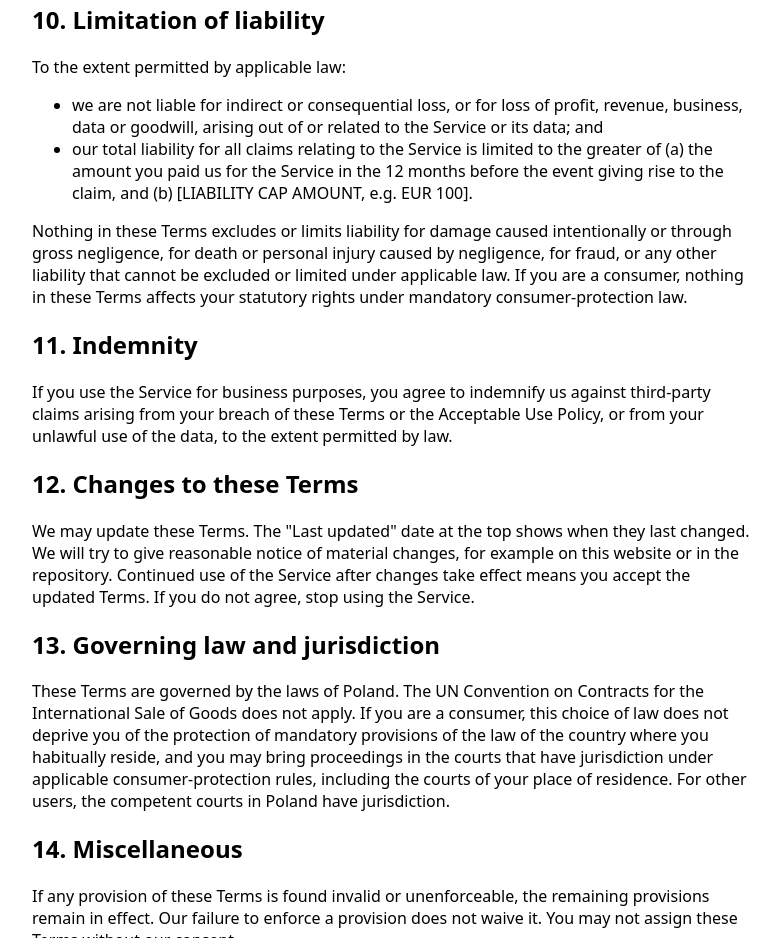
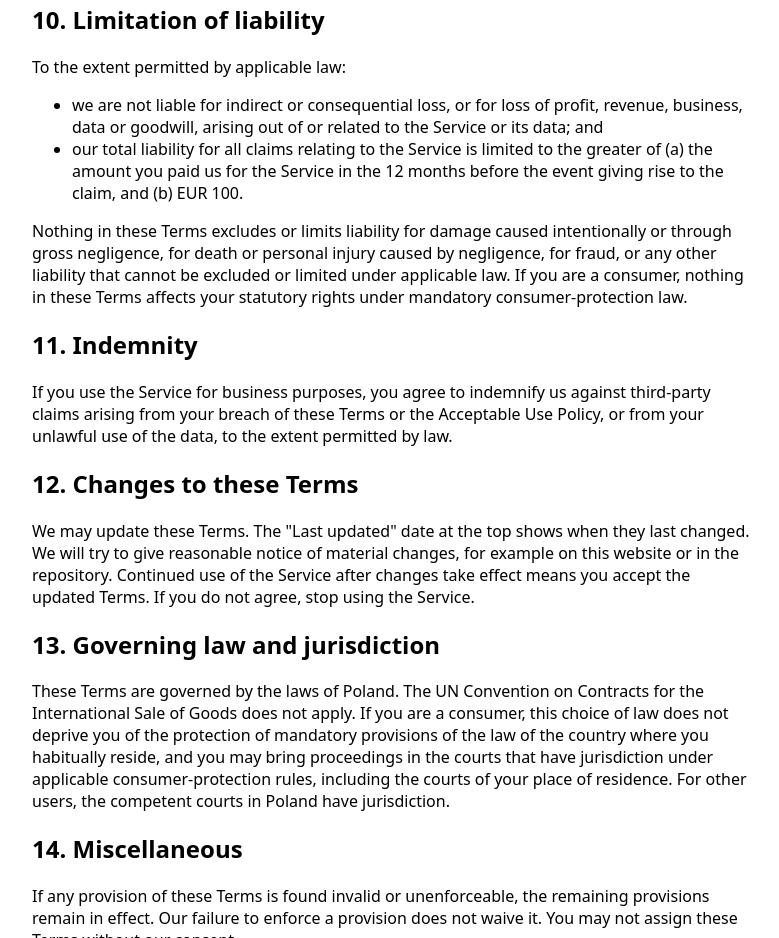
Before and after one commit to pgeneralpl/edgar-entity-mcp, a browser extension: page public/terms.html in a window 1280 px wide. Shown: the part 2428-3366 px from the top of the page, without its empty margins (248-1027 px from the left). Drawn offline with Linux system fonts and the light colour scheme.

Commit message:
Terms: set liability cap to EUR 100

```diff
--- a/public/terms.html
+++ b/public/terms.html
@@ -48,7 +48,7 @@
 <p>To the extent permitted by applicable law:</p>
 <ul>
 <li>we are not liable for indirect or consequential loss, or for loss of profit, revenue, business, data or goodwill, arising out of or related to the Service or its data; and</li>
-<li>our total liability for all claims relating to the Service is limited to the greater of (a) the amount you paid us for the Service in the 12 months before the event giving rise to the claim, and (b) [LIABILITY CAP AMOUNT, e.g. EUR 100].</li>
+<li>our total liability for all claims relating to the Service is limited to the greater of (a) the amount you paid us for the Service in the 12 months before the event giving rise to the claim, and (b) EUR 100.</li>
 </ul>
 <p>Nothing in these Terms excludes or limits liability for damage caused intentionally or through gross negligence, for death or personal injury caused by negligence, for fraud, or any other liability that cannot be excluded or limited under applicable law. If you are a consumer, nothing in these Terms affects your statutory rights under mandatory consumer-protection law.</p>
 
```
